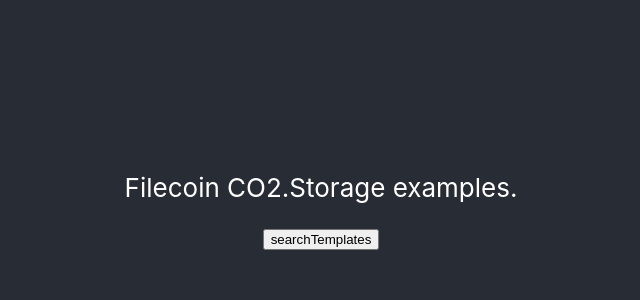
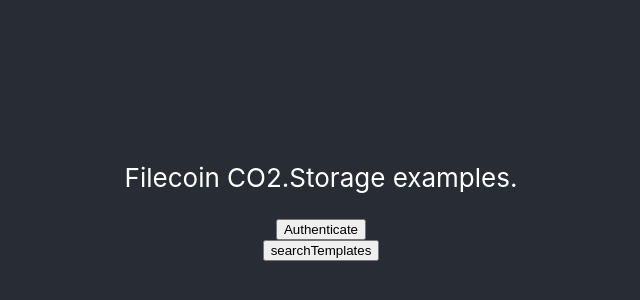
Before and after one commit to gaiagreentech/WEEEcycle-Tokens, a React (Create React App) app: page / in a window 1280 px wide. Shown: the part 202-502 px from the top of the page, without its empty margins (319-959 px from the left). Built offline with nearby package versions, Linux system fonts and the light colour scheme; what @co2-storage/js-api would draw is missing.

Commit message:
authenticate() not working even with .env with PK created, due to the prefix react_app_ (required by react) not being expected by the FGStorage dependency. To be corrected in the next commit.

```diff
--- a/src/App.js
+++ b/src/App.js
@@ -1,8 +1,11 @@
 import './App.css';
-import { FGStorage } from '@co2-storage/js-api';
+import { FGStorage, Auth } from '@co2-storage/js-api';
 
 const ipfsNodeAddr = "/dns4/web2.co2.storage/tcp/5002/https"
 const fgApiUrl = "https://web2.co2.storage"
+
+const authType = "pk"
+const auth = new Auth(authType)
 
 const fgStorage = new FGStorage({
   authType: "metamask",
@@ -10,6 +13,24 @@ const fgStorage = new FGStorage({
   ipfsNodeAddr: ipfsNodeAddr,
   fgApiHost: fgApiUrl
 })
+
+async function authenticate(){
+  /**
+   * Authenticate with a private key
+   */
+
+  console.log('authenticate')
+  let authResponse = await auth.authenticate()
+
+  if(authResponse.error != null) {
+      console.error(authResponse.error)
+      await new Promise(reject => setTimeout(reject, 300));
+  }
+
+  console.dir(authResponse.result, {depth: null})
+
+  await new Promise(resolve => setTimeout(resolve, 1000));
+}
 
 async function searchTemplates(){
   console.log('searchTemplates')
@@ -33,6 +54,7 @@ function App() {
         <p>
           Filecoin CO2.Storage examples.
         </p>
+        <button onClick={authenticate}>Authenticate</button>
         <button onClick={searchTemplates}>searchTemplates</button>
       </header>
     </div>
```
Also changed, not shown: 1 other file (tests, documents, lock files or other folders).
